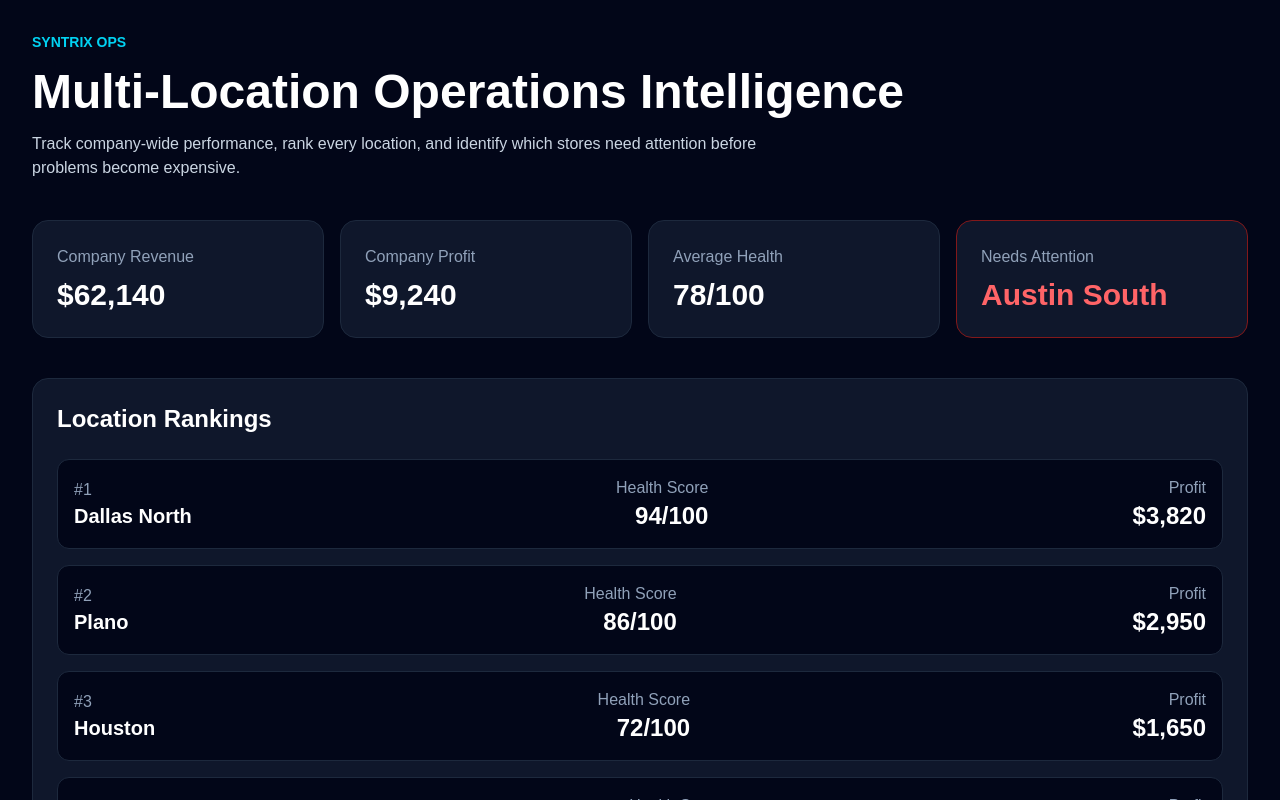
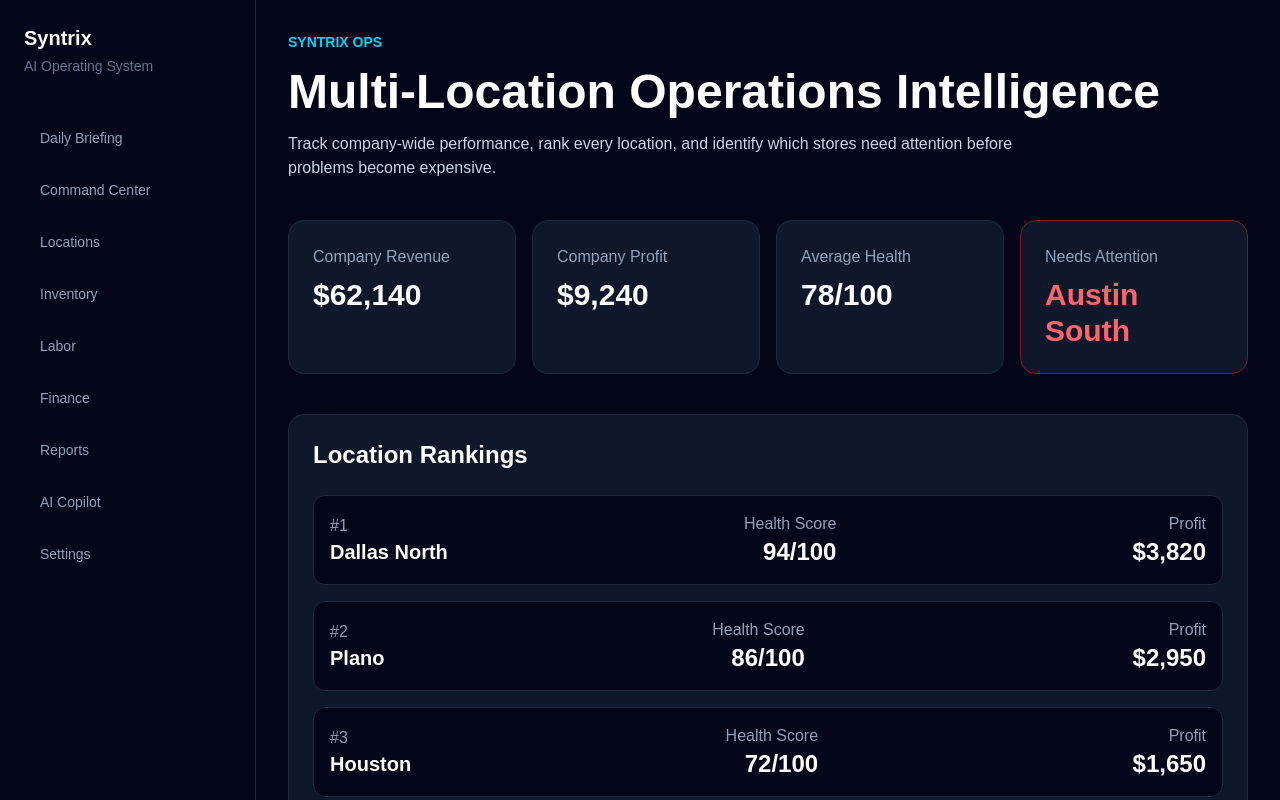
Before and after one commit to SyntrixAI/syntrix-ops, a Next.js app: page / in a window 1280 px wide. Shown: the top 800 px of the page. Built offline with nearby package versions, Linux system fonts and the light colour scheme.

Commit message:
feat: add sidebar navigation

```diff
--- a/src/app/page.js
+++ b/src/app/page.js
@@ -1,3 +1,5 @@
+import Sidebar from "../components/layout/Sidebar";
+
 const locations = [
   {
     name: "Dallas North",
@@ -44,7 +46,7 @@ const averageHealth =
   locations.length;
 
 const leastProfitableStore = locations.reduce((lowest, store) =>
-  store.profit < lowest.profit ? store : lowest
+  store.profit < lowest.profit ? store : lowest,
 );
 
 function formatCurrency(amount) {
@@ -57,7 +59,10 @@ function formatCurrency(amount) {
 
 export default function Home() {
   return (
-    <main className="min-h-screen bg-slate-950 text-white p-8">
+    <div className="flex min-h-screen bg-slate-950 text-white">
+      <Sidebar />
+
+      <main className="flex-1 p-8">
         <section className="max-w-7xl mx-auto">
           <p className="text-sm text-cyan-400 font-semibold">SYNTRIX OPS</p>
 
@@ -118,7 +123,9 @@ export default function Home() {
 
                     <div className="text-right">
                       <p className="text-slate-400">Health Score</p>
-                    <p className="text-2xl font-bold">{store.healthScore}/100</p>
+                      <p className="text-2xl font-bold">
+                        {store.healthScore}/100
+                      </p>
                     </div>
 
                     <div className="text-right">
@@ -136,12 +143,14 @@ export default function Home() {
             <h2 className="text-2xl font-bold">AI Executive Summary</h2>
             <p className="text-slate-300 mt-3">
               Austin South is currently the lowest-performing location, with the
-            weakest health score and lowest profit. Labor and food cost are both
-            above target, creating a prime cost of 71.9%. Recommend reviewing
-            staffing levels, protein usage, and purchasing controls this week.
+              weakest health score and lowest profit. Labor and food cost are
+              both above target, creating a prime cost of 71.9%. Recommend
+              reviewing staffing levels, protein usage, and purchasing controls
+              this week.
             </p>
           </div>
         </section>
       </main>
+    </div>
   );
 }
--- /dev/null
+++ b/src/components/layout/Sidebar.jsx
@@ -0,0 +1,33 @@
+const navItems = [
+  "Daily Briefing",
+  "Command Center",
+  "Locations",
+  "Inventory",
+  "Labor",
+  "Finance",
+  "Reports",
+  "AI Copilot",
+  "Settings",
+];
+
+export default function Sidebar() {
+  return (
+    <aside className="hidden md:flex min-h-screen w-64 flex-col border-r border-slate-800 bg-slate-950 p-6">
+      <div>
+        <p className="text-xl font-bold text-white">Syntrix</p>
+        <p className="mt-1 text-sm text-slate-500">AI Operating System</p>
+      </div>
+
+      <nav className="mt-10 space-y-2">
+        {navItems.map((item) => (
+          <button
+            key={item}
+            className="w-full rounded-xl px-4 py-3 text-left text-sm text-slate-400 hover:bg-slate-900 hover:text-white"
+          >
+            {item}
+          </button>
+        ))}
+      </nav>
+    </aside>
+  );
+}
```
Also changed, not shown: 2 other files (tests, documents, lock files or other folders). Lines whose indentation alone changed are shown as unchanged.
